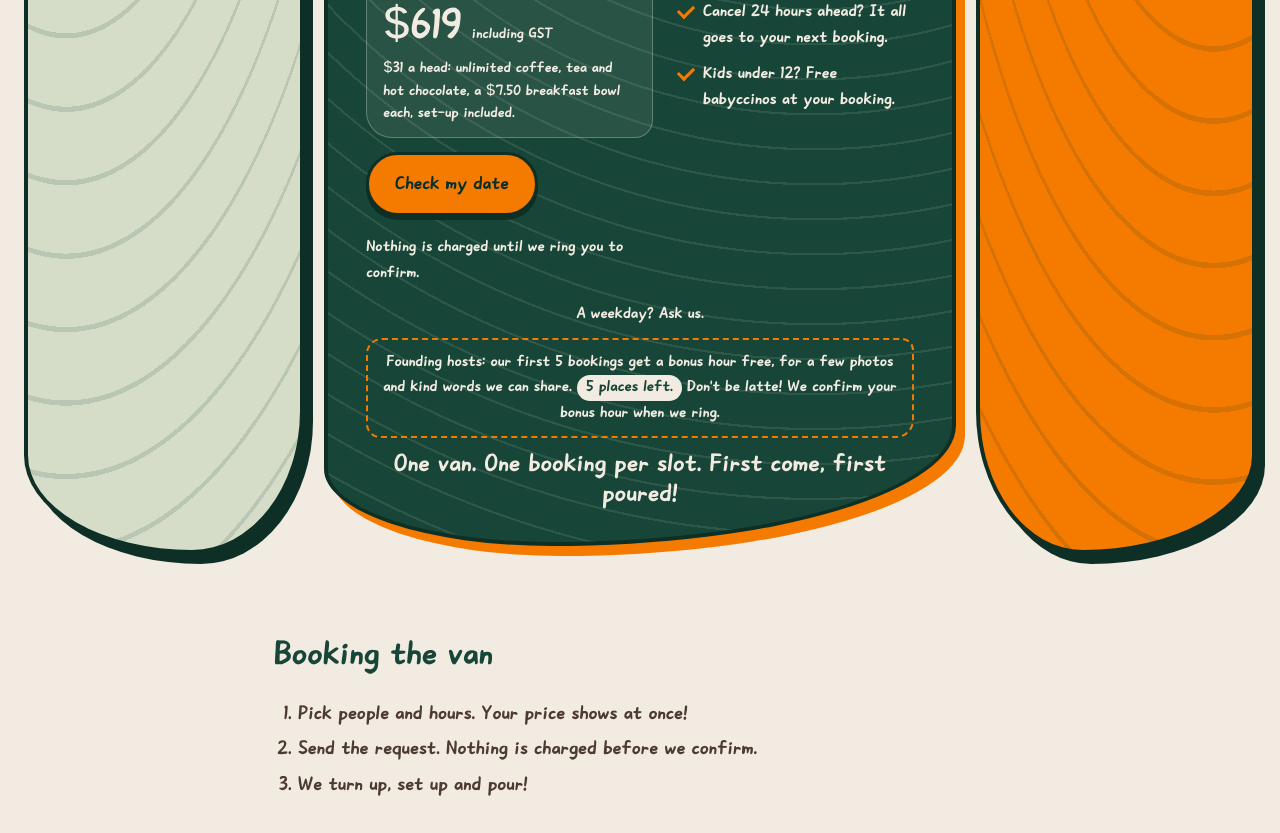
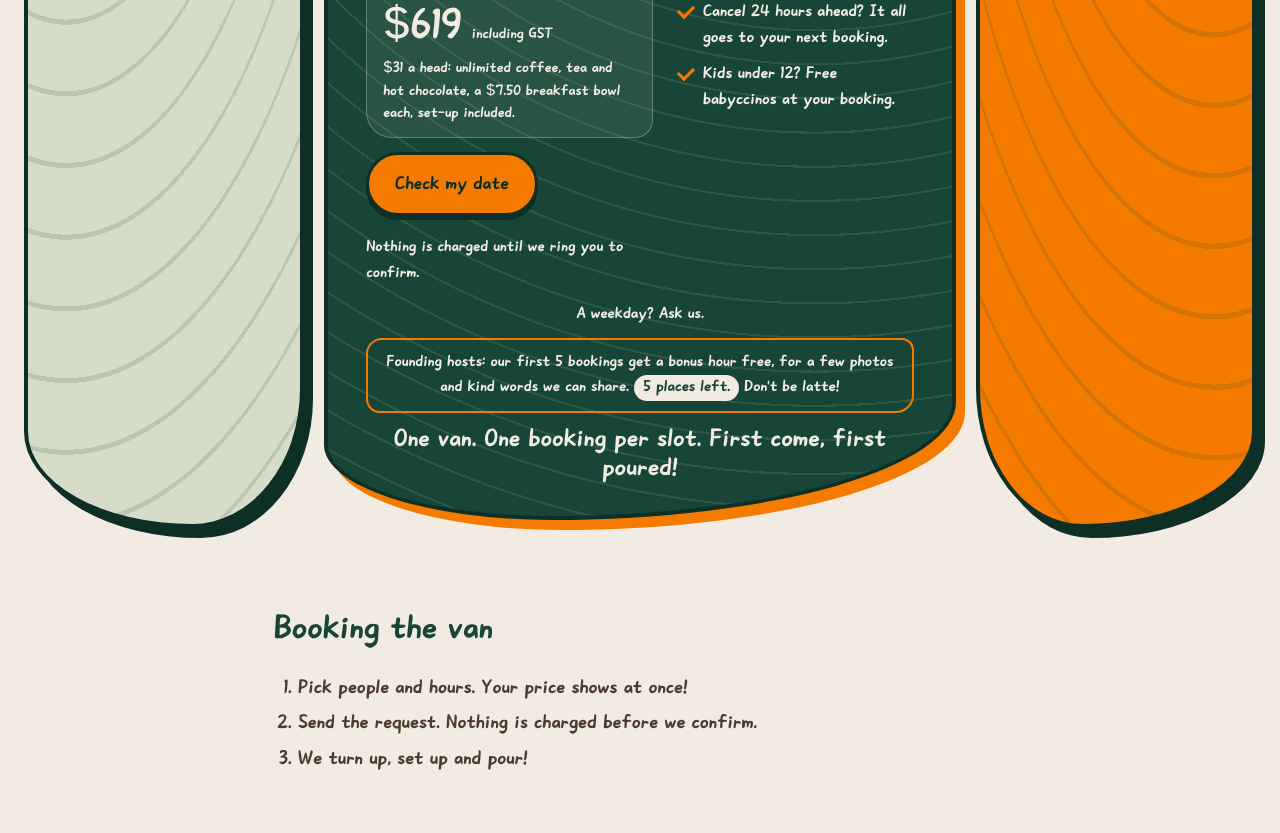
Before and after one commit to roadkillham-byte/wander-site, a plain HTML site: page index.html in a window 1280 px wide. Shown: the part 818-1651 px from the top of the page. Drawn offline with Linux system fonts and the light colour scheme.

Commit message:
Founding hosts: drop the 'we confirm your bonus hour' line; solid border
Co-Authored-By: Claude Opus 5.5 <noreply@anthropic.com>

```diff
--- a/assets/islands.js
+++ b/assets/islands.js
@@ -42,7 +42,7 @@
   function foundingParts(f) {
     if (!f || !Number.isInteger(f.left) || f.left < 1 || !Number.isInteger(f.total)) return null;
     return ["Founding hosts:", " our first " + f.total + " bookings get a bonus hour free, for a few photos and kind words we can share. ",
-      f.left + (f.left === 1 ? " place" : " places") + " left.", " Don't be latte! We confirm your bonus hour when we ring."];
+      f.left + (f.left === 1 ? " place" : " places") + " left.", " Don't be latte!"];
   }
   function foundingLine(f) { const p = foundingParts(f); return p ? p.join("") : ""; }
 
--- a/assets/site.css
+++ b/assets/site.css
@@ -73,7 +73,7 @@ a:focus-visible,summary:focus-visible{outline:3px solid var(--orange);outline-of
 .island-cta .btn{margin:14px 0 0}.island-nocharge{margin:8px 0 0;font-size:17px}
 /* The island's own button (below) shows only while Offices is collapsed; open (or JS off) the button under the finder is the one. */
 .island-events .island-go{display:none}.islands[data-live] .island-events:not([data-active]) .island-go{display:block}
-.founding{margin:10px 0;padding:10px 14px;font-size:17px;border:2px dashed var(--orange);border-radius:16px 12px 18px 14px}.founding-left{display:inline-block;white-space:nowrap;font-weight:700;background:var(--cream);color:var(--forest);padding:0 9px;border-radius:999px}
+.founding{margin:10px 0;padding:10px 14px;font-size:17px;border:2px solid var(--orange);border-radius:16px 12px 18px 14px}.founding-left{display:inline-block;white-space:nowrap;font-weight:700;background:var(--cream);color:var(--forest);padding:0 9px;border-radius:999px}
 .island-slot{margin:12px 0 0;font:27px/1.1 var(--font)}
 /* Price finder (hub and offices page). Colours follow the surrounding text. */
 .finder{margin:0;padding:14px 16px 12px;border-radius:20px 24px 18px 26px;background:color-mix(in srgb,currentColor 8%,transparent);border:1.5px solid color-mix(in srgb,currentColor 30%,transparent)}
```
Also changed, not shown: events/index.html (+1 -1 lines), offices/index.html (+1 -1 lines).
